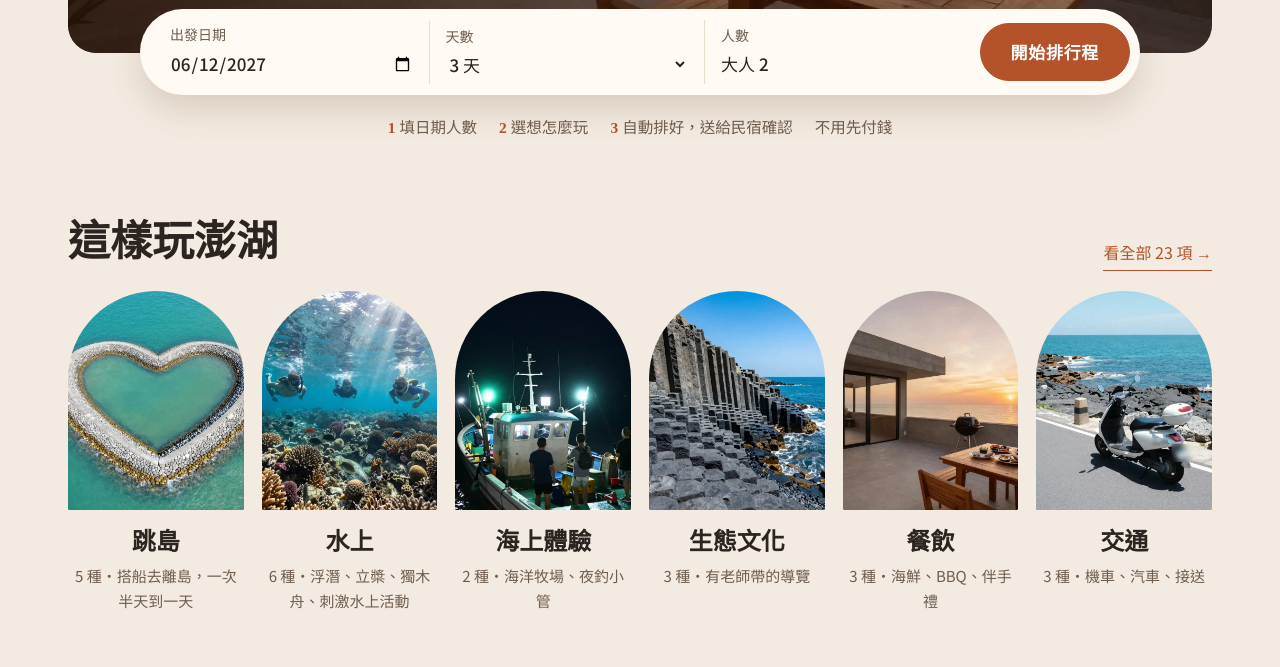
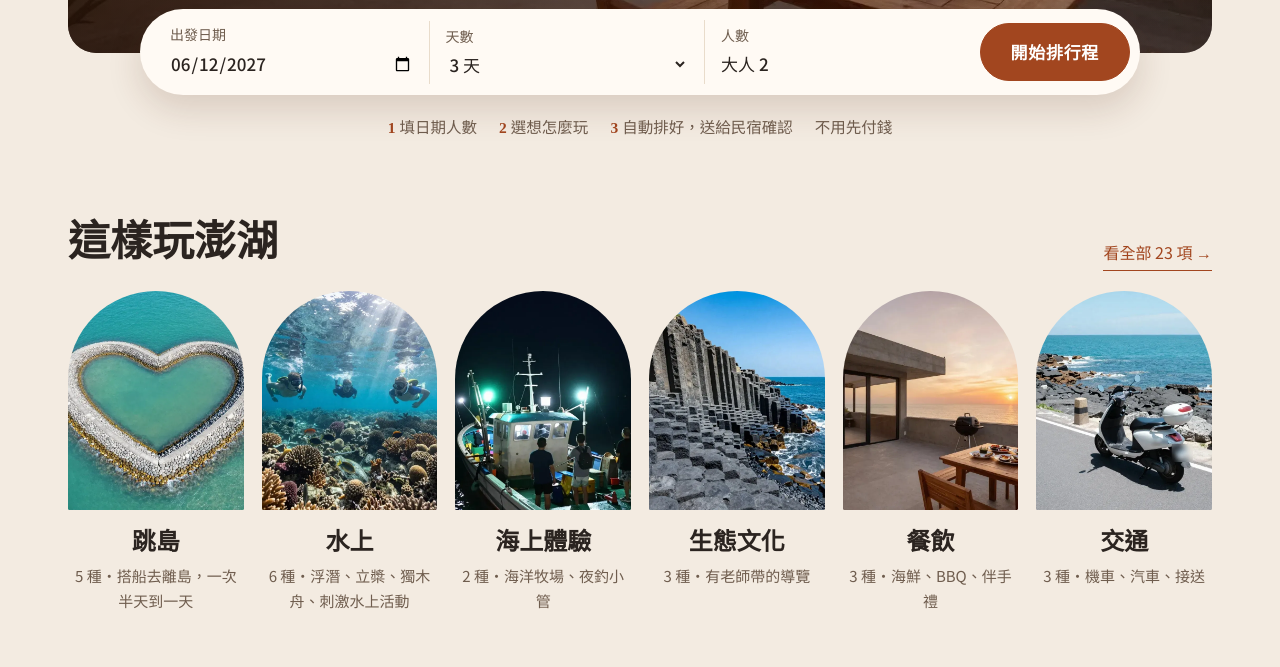
Before and after one commit to xinyang0000-sketch/xiacheng, a plain HTML site: page site/index.html in a window 1280 px wide. Shown: the part 636-1303 px from the top of the page. Drawn offline with nearby package versions, Linux system fonts and the light colour scheme.

Commit message:
磚橘色加深，文字對比達標
Co-Authored-By: Claude Opus 5.5 <noreply@anthropic.com>
Claude-Session: https://claude.ai/code/session_01Bt9U6eVaK9NriKmweKL2ZT

```diff
--- a/site/index.html
+++ b/site/index.html
@@ -14,7 +14,7 @@
 /* A 清水模極簡：混凝土灰底、墨黑文字、海藍點綴；明體標題＋黑體內文 */
 :root{
   --bg:#f3ebe1; --surface:#f8f1e8; --card:#fffaf4; --ink:#2b2420; --muted:#6f5d4e; --line:#dccbb7; --line2:#e9dccb;
-  --accent:#b4532a; --accent-soft:#f6e3d6; --warn-bg:#fff4dc; --warn:#6b4e0f; --ok:#1f6a45; --ok-bg:#e2f0e7; --bad:#8a3b26; --bad-bg:#f8e3dc;
+  --accent:#a2461f; --accent-soft:#f6e3d6; --warn-bg:#fff4dc; --warn:#6b4e0f; --ok:#1f6a45; --ok-bg:#e2f0e7; --bad:#8a3b26; --bad-bg:#f8e3dc;
   --serif:"Noto Serif TC","Songti TC",serif; --sans:"Noto Sans TC","PingFang TC","Microsoft JhengHei",system-ui,sans-serif;
 }
 *,*::before,*::after{box-sizing:border-box}
```
